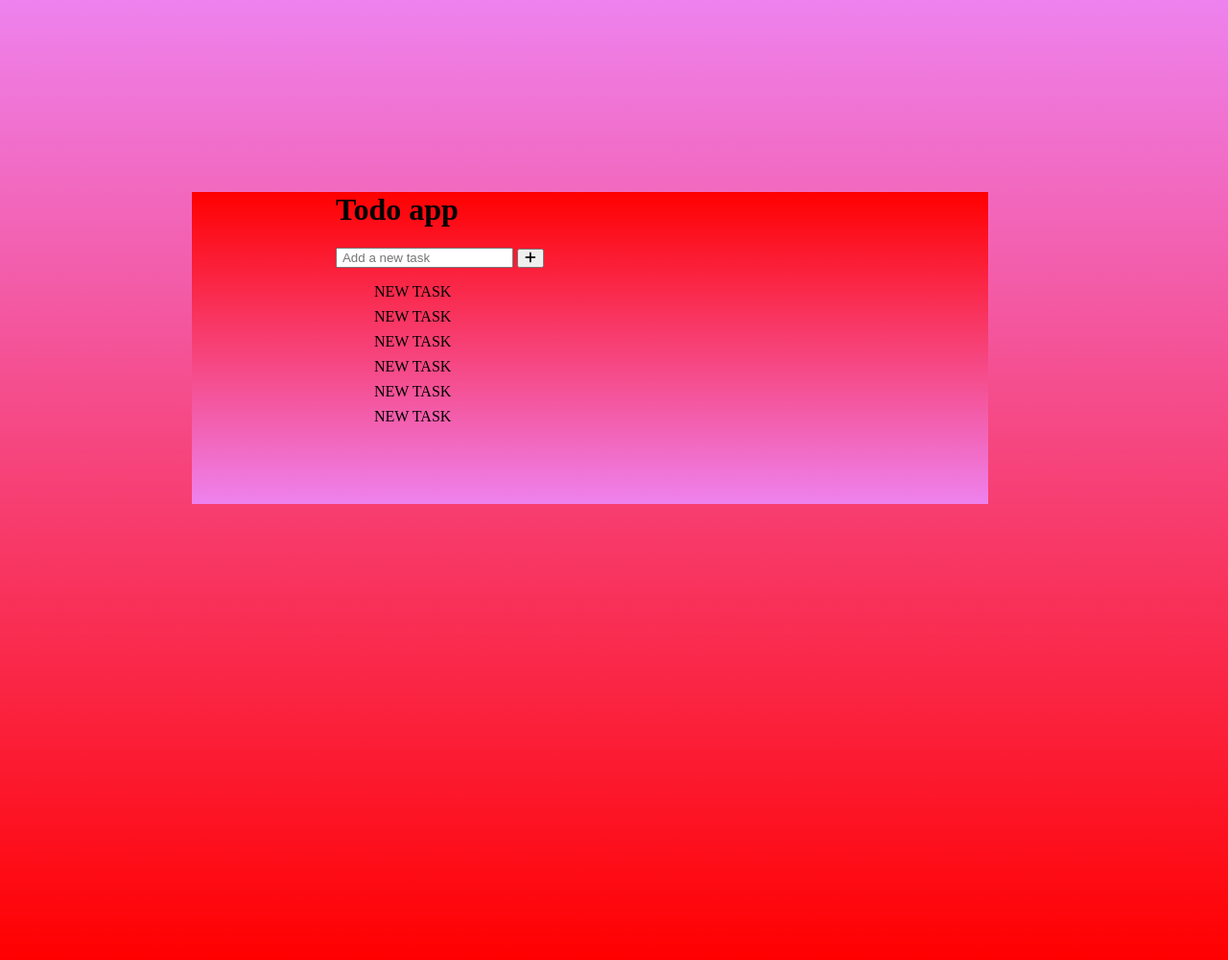
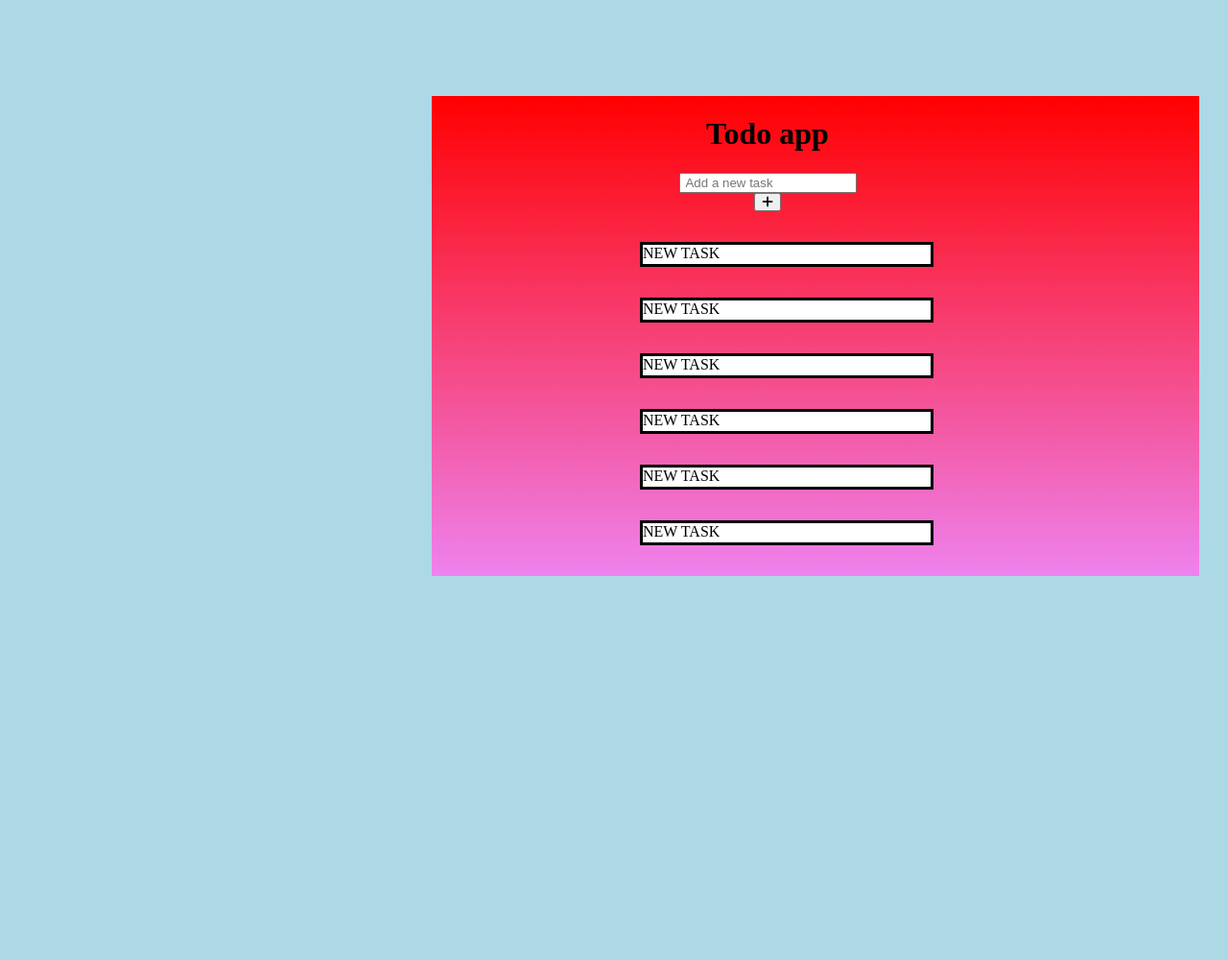
Before and after one commit to coderangel117/todolist, a PHP site: page / in a window 1280 px wide. Shown: the whole page at 96% size. After the commit the page ends 600 px from the top, so only its background shows below. Run offline with PHP 8.4, Linux system fonts and the light colour scheme; some libraries are stand-ins or nearby versions.

Commit message:
🎨 my css

```diff
--- a/style.css
+++ b/style.css
@@ -2,18 +2,27 @@ body{
 	margin: auto;
 	width:100%;
 	height:100vh;
-	background:linear-gradient(to top, red 0%, violet 100%);
+	background-color:lightblue;
     color: black;
 }
 .container{
-	margin-top: 200px;
-	margin-left: 200px;
-	margin-right: 250px;
-	padding-left: 150px;
-	min-height: 325px;
+	display: flex;
+	flex-direction: column;
+	align-items: center;
+	margin-left: 450px;
+	margin-right: 450px;
+	padding-left: 100px;
+	padding-right: 200px;
+	width: 500px;
+	text-align: center;
+	margin-top: 100px;
+	min-height: 350px;
 	background: linear-gradient(to bottom, red 0%, violet 100%);
 }
-ul li{
+ul{
+	display: flex;
+	flex-direction: column;
+	align-items: center;
 	list-style: none;
 	list-style-type: none;
 }
@@ -25,6 +34,11 @@ ul li{
 	display: none;
 }
 p{
+	background-color: white;
+	color: black;
+	text-align: left;
+	border-style: solid;
 	text-transform: uppercase ;
-	height: 10px;
+	min-height: 20px;
+	width: 300px;
 }
```
